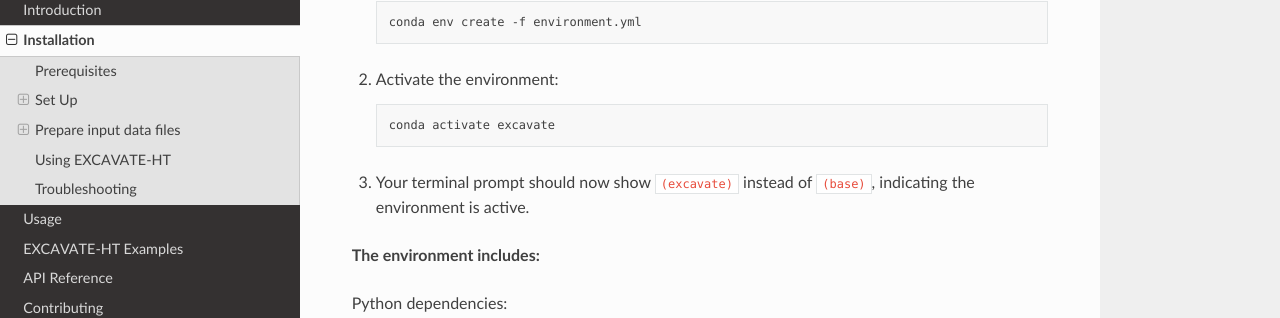
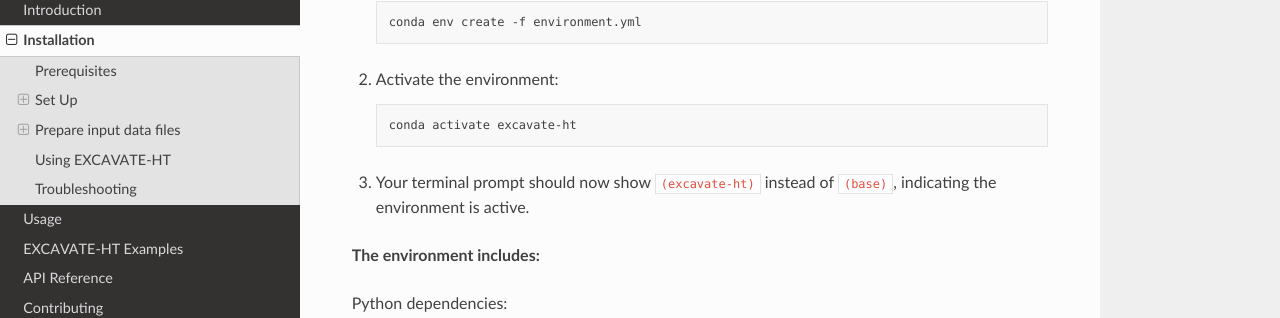
Before and after one commit to akshitasax/EXCAVATE-HT, a Sphinx documentation site: the page built from docs/installation.rst, in a window 1280 px wide and 900 px high, scrolled down 2216 px. Shown: the part 142-460 px from the top of the window. Built offline with Sphinx 7.4.7 and the Read the Docs theme 3.1.0, drawn with Linux system fonts in a browser that asks for light colours.

```diff
--- a/docs/installation.rst
+++ b/docs/installation.rst
@@ -106,9 +106,9 @@ The repository includes an ``environment.yml`` file that specifies all required
 
    .. code-block:: bash
 
-      conda activate excavate
+      conda activate excavate-ht
 
-3. Your terminal prompt should now show ``(excavate)`` instead of ``(base)``, indicating the environment is active.
+3. Your terminal prompt should now show ``(excavate-ht)`` instead of ``(base)``, indicating the environment is active.
 
 **The environment includes:**
 
```
